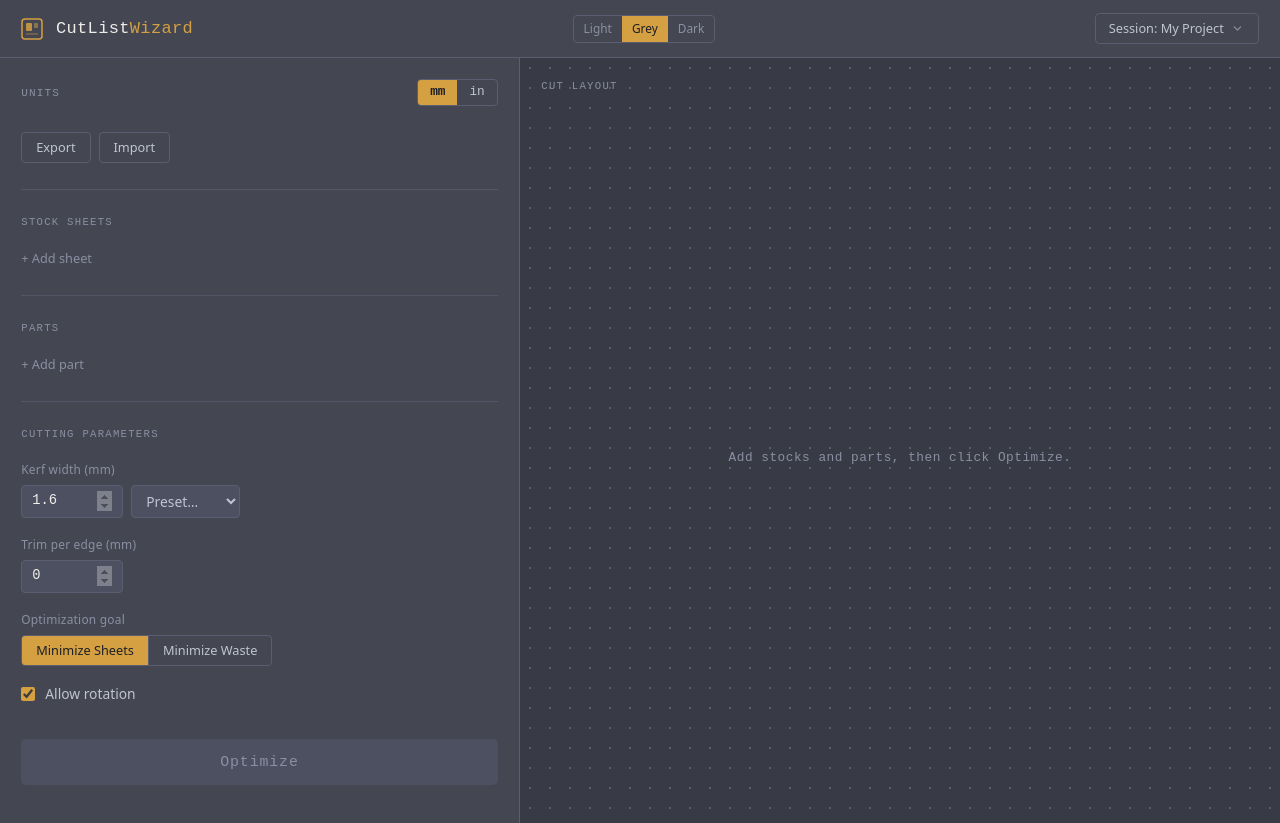
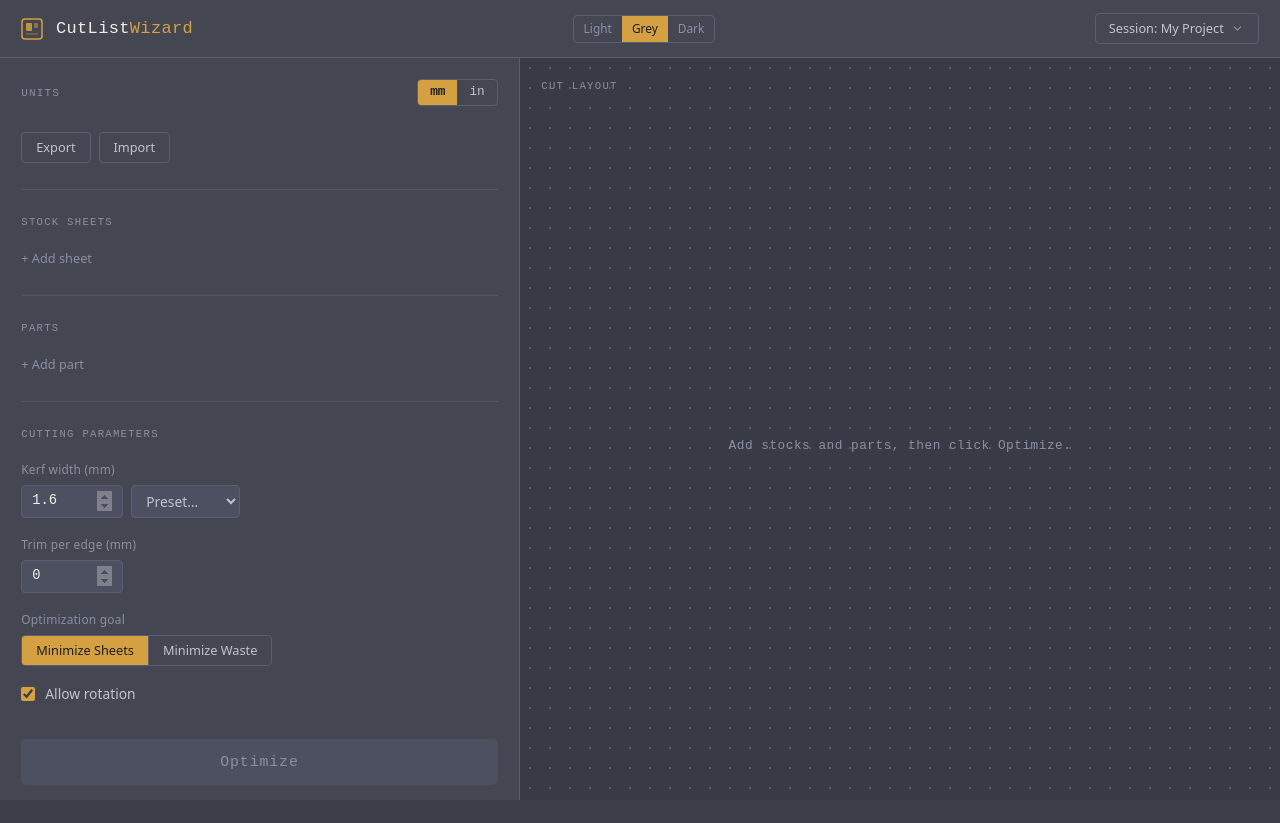
Before and after one commit to bman917/cutlistwizard, a React (Vite) app: page / in a window 1280 px wide. After the commit the page ends 800 px from the top, so only its background shows below. Built offline with nearby package versions, Linux system fonts and the light colour scheme.

Commit message:
Fix independent panel scrolling by constraining root to h-screen

```diff
--- a/src/App.tsx
+++ b/src/App.tsx
@@ -91,7 +91,7 @@
   }
 
   return (
-    <div className="min-h-screen flex flex-col" style={{ backgroundColor: 'var(--color-bg)', color: 'var(--color-text-primary)', fontFamily: 'var(--font-sans)' }}>
+    <div className="h-screen flex flex-col" style={{ backgroundColor: 'var(--color-bg)', color: 'var(--color-text-primary)', fontFamily: 'var(--font-sans)' }}>
       {/* Header */}
       <header style={{ backgroundColor: 'var(--color-panel)', borderBottom: '1px solid var(--color-border)' }} className="flex items-center justify-between px-5 py-3 shrink-0">
         <div className="flex items-center gap-3">
```
